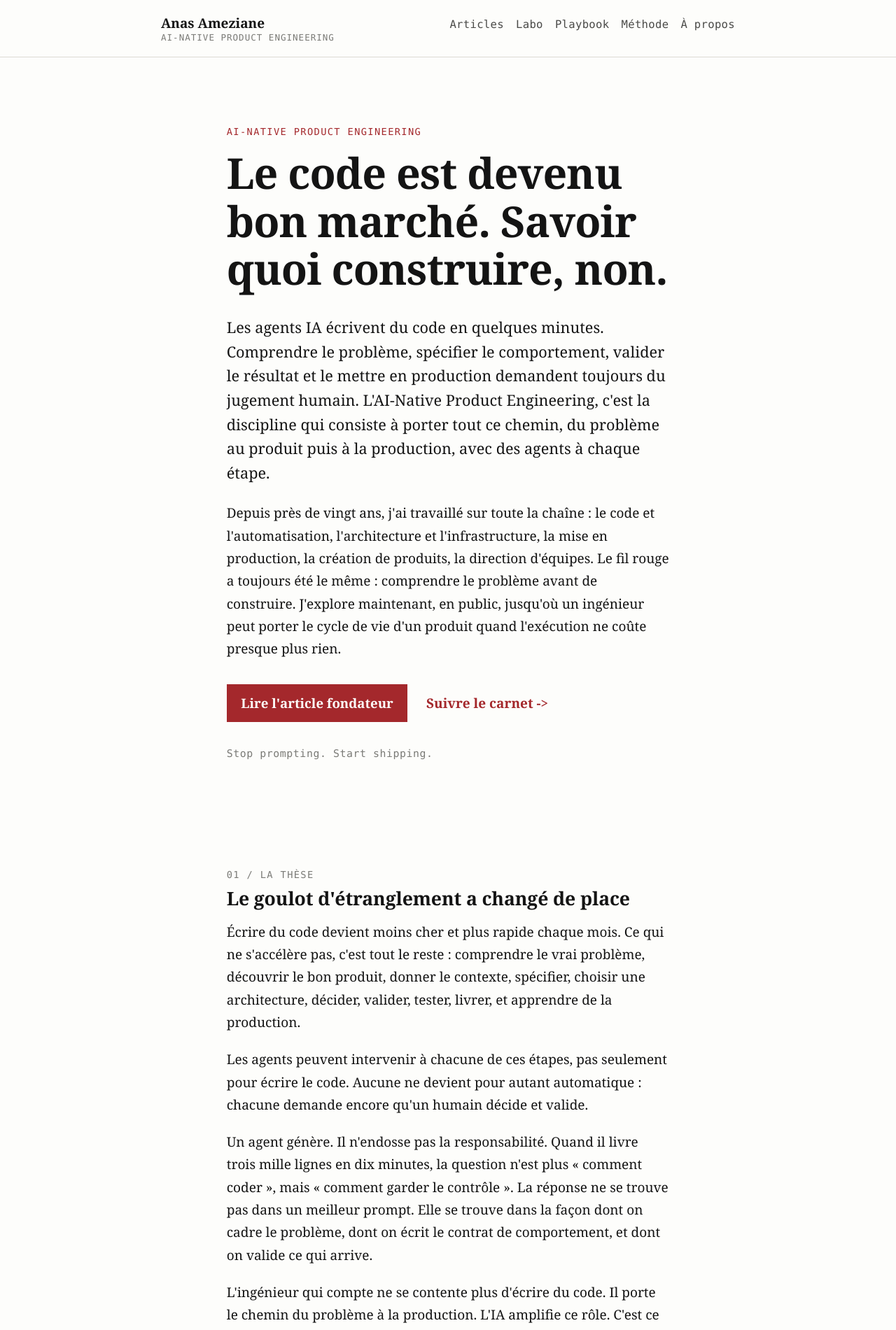
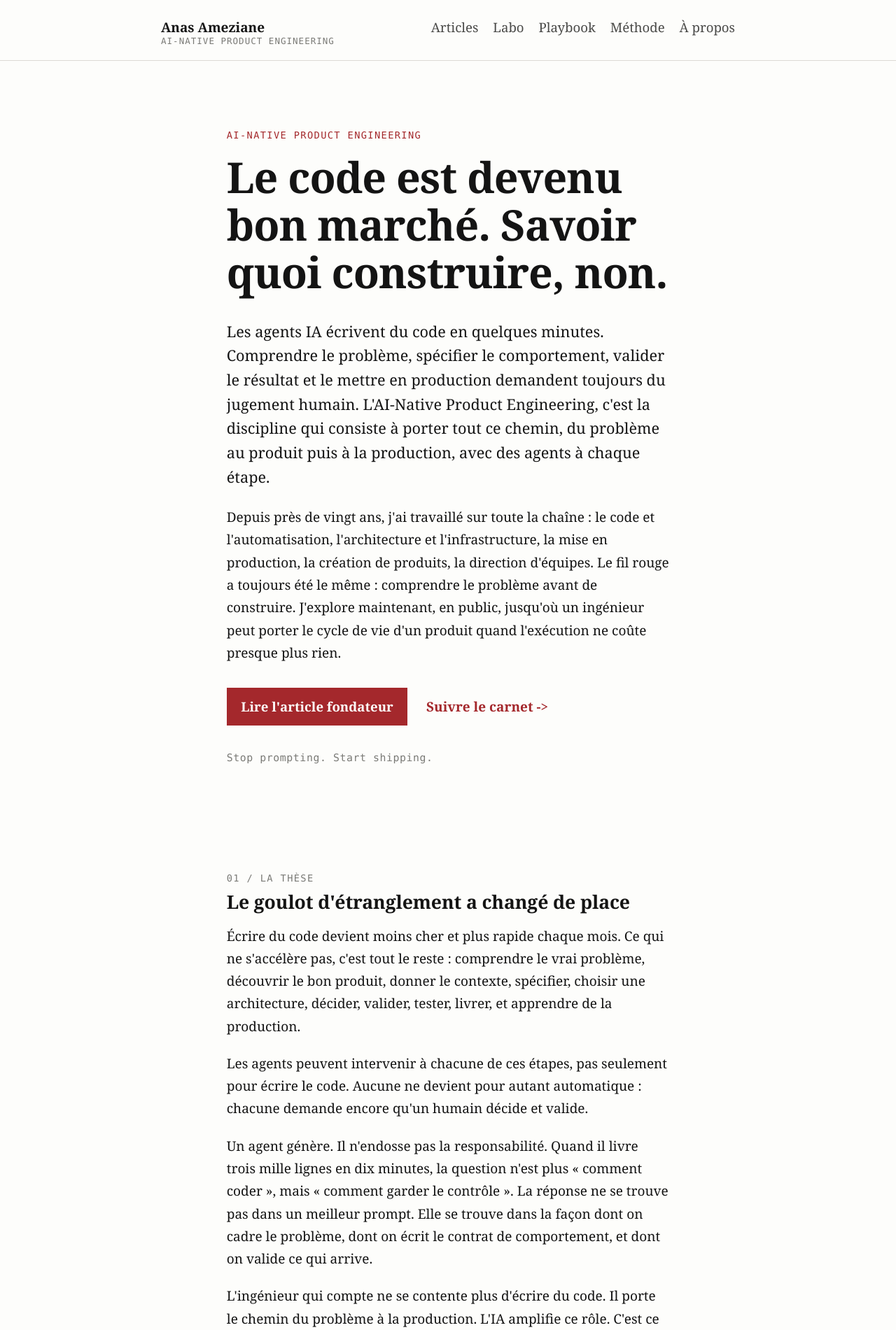
Before and after one commit to anasdox/anasdox.github.io, a Jekyll site: the page built from index.html, in a window 1280 px wide. Shown: the top 1901 px of the page at 70% size. Built offline with Jekyll 4.4.1, drawn with Linux system fonts in a browser that asks for light colours.

Commit message:
fix(design): menu en serif
Co-Authored-By: Claude Opus 5.5 (1M context) <noreply@anthropic.com>

```diff
--- a/assets/css/style.css
+++ b/assets/css/style.css
@@ -160,10 +160,8 @@ blockquote p:last-child { margin-bottom: 0; }
 .site-nav {
   display: flex;
   flex-wrap: wrap;
-  gap: 0.2rem 0.9rem;
-  font-family: var(--mono);
-  font-size: 0.82rem;
-  letter-spacing: 0.02em;
+  gap: 0.2rem 1.1rem;
+  font-size: 0.98rem;
 }
 .site-nav a { color: var(--muted); text-decoration: none; padding: 0.2em 0; }
 .site-nav a:hover { color: var(--accent); }
@@ -323,7 +321,7 @@ blockquote p:last-child { margin-bottom: 0; }
   html, body { font-size: 17px; }
   .wrap { padding: 1.8rem 1rem 3rem; }
   .site-header, .site-footer { padding-left: 1rem; padding-right: 1rem; }
-  .site-nav { gap: 0.1rem 0.8rem; font-size: 0.76rem; }
+  .site-nav { gap: 0.1rem 0.9rem; font-size: 0.92rem; }
   .hero { padding-top: 1.2rem; }
   .hero .lede { font-size: 1.06rem; }
   .pair { grid-template-columns: 1fr; }
```
